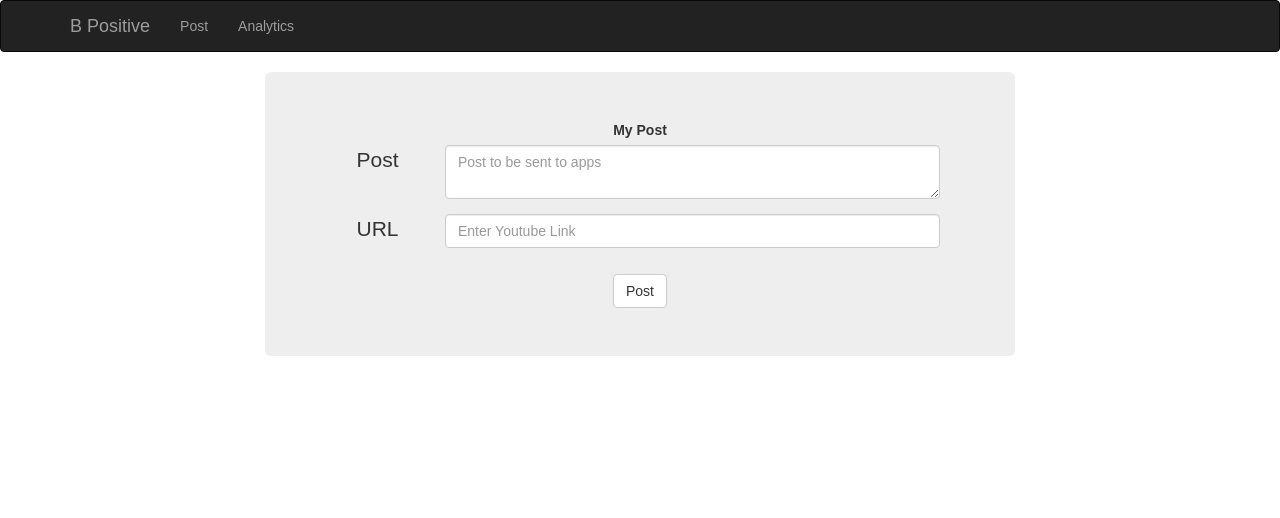
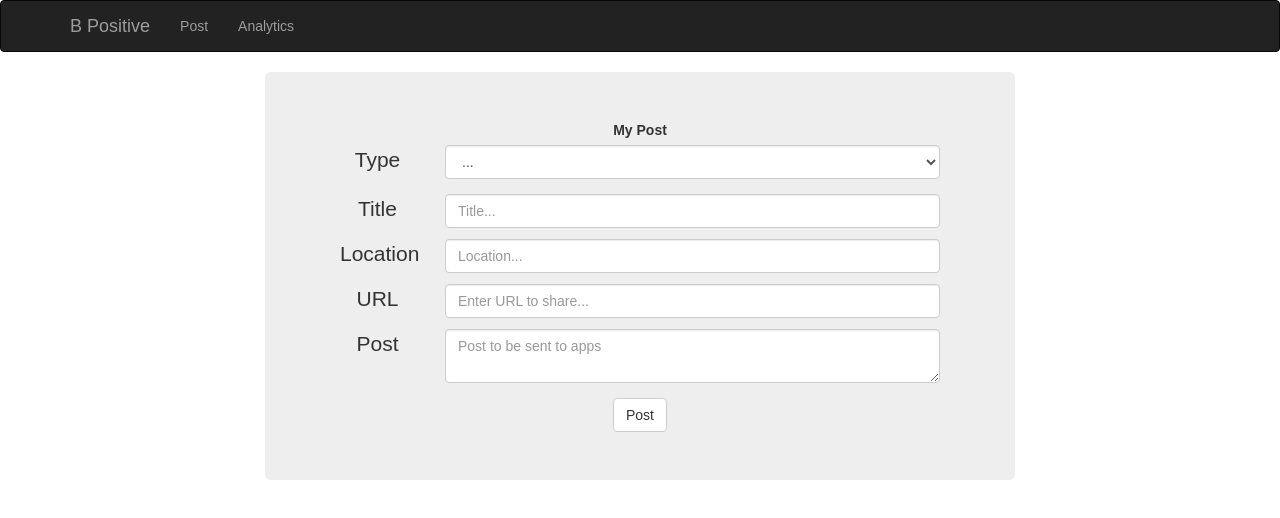
Before and after one commit to Delaware2018/team-1, a React (Create React App) app in the folder client/: page / in a window 1280 px wide. Shown: the top 518 px of the page. Built offline with nearby package versions, Linux system fonts and the light colour scheme.

Commit message:
Fixed Post to match database fields and created analytics file

```diff
--- /dev/null
+++ b/client/src/components/Analytics/Analytics.js
@@ -0,0 +1,6 @@
+import React from 'react';
+
+const analytics =(props) =>{
+
+}
+export default analytics;
--- a/client/src/components/Post/Post.js
+++ b/client/src/components/Post/Post.js
@@ -16,28 +16,55 @@ const post = props => {
       <FormGroup controlId="formControlsTextarea">
         <ControlLabel>My Post</ControlLabel>
         <Grid>
+            <Row>
+              <Col md={2}>
+                <p>Type</p>
+              </Col>
+              <Col md={10}>
+                <FormGroup controlId="formControlsSelect">
+                  <FormControl componentClass="select" placeholder="select" name='feedType' onChange={props.textHandler}>
+                    <option value="...">...</option>
+                    <option value="Post">Post</option>
+                    <option value="Event">Event</option>
+                    <option value="URL">URL</option>
+                    <option value="Location">Location</option>
+                  </FormControl>
+                </FormGroup>
+              </Col>
+            </Row>
+            <Row>
+            <Col md={2}>
+              <p>Title</p>
+            </Col>
+            <Col md={10}>
+              <FormControl name="feedName" placeholder="Title..." onChange={props.textHandler}/>
+            </Col>
+          </Row>
+            <Row>
+            <Col md={2}>
+              <p>Location</p>
+            </Col>
+            <Col md={10}>
+              <FormControl name="feedLocation" placeholder="Location..." onChange={props.textHandler} />
+            </Col>
+          </Row>
+          <Row>
+            <Col md={2}>
+              <p>URL</p>
+            </Col>
+            <Col md={10}>
+              <FormControl name="feedUrl" placeholder="Enter URL to share..." onChange={props.textHandler} />
+            </Col>
+          </Row>
           <Row>
             <Col md={2}>
               <p>Post</p>
             </Col>
             <Col md={10}>
               <FormControl
-                name="post"
+                name="feedContent"
                 componentClass="textarea"
                 placeholder="Post to be sent to apps"
-                onChange={props.textHandler}
-              />
-            </Col>
-          </Row>
-          <p />
-          <Row>
-            <Col md={2}>
-              <p>URL</p>
-            </Col>
-            <Col md={10}>
-              <FormControl
-                name="url"
-                placeholder="Enter Youtube Link"
                 onChange={props.textHandler}
               />
             </Col>
--- a/client/src/containers/Homepage/Homepage.js
+++ b/client/src/containers/Homepage/Homepage.js
@@ -10,8 +10,11 @@ class Homepage extends Component {
     state = {
         endpoint: "http://localhost:5000/",
         postToApp:{
-            post: null,
-            url: null
+            feedType:null,
+            feedName: null,
+            feedContent: null,
+            feedLocation: null,
+            feedUrl: null
           },
     }
     postTextHandler = event => {
```
